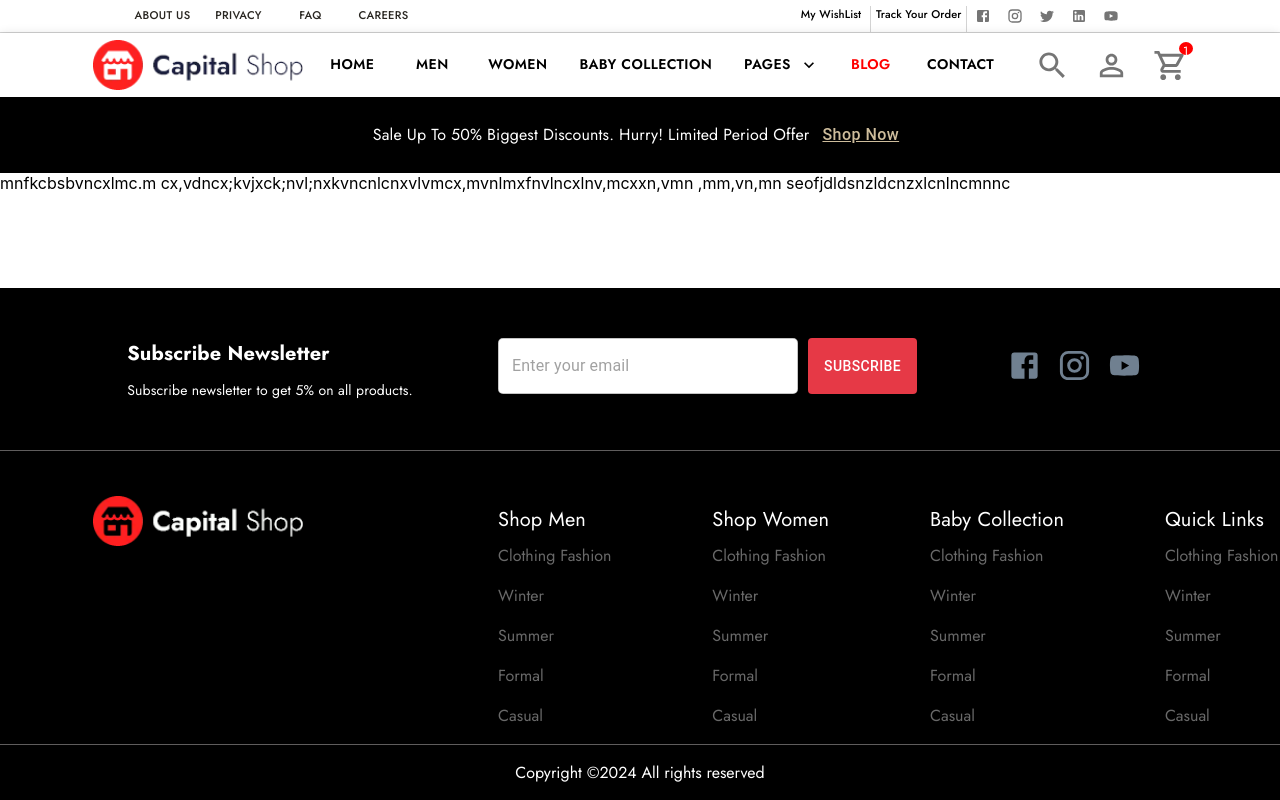
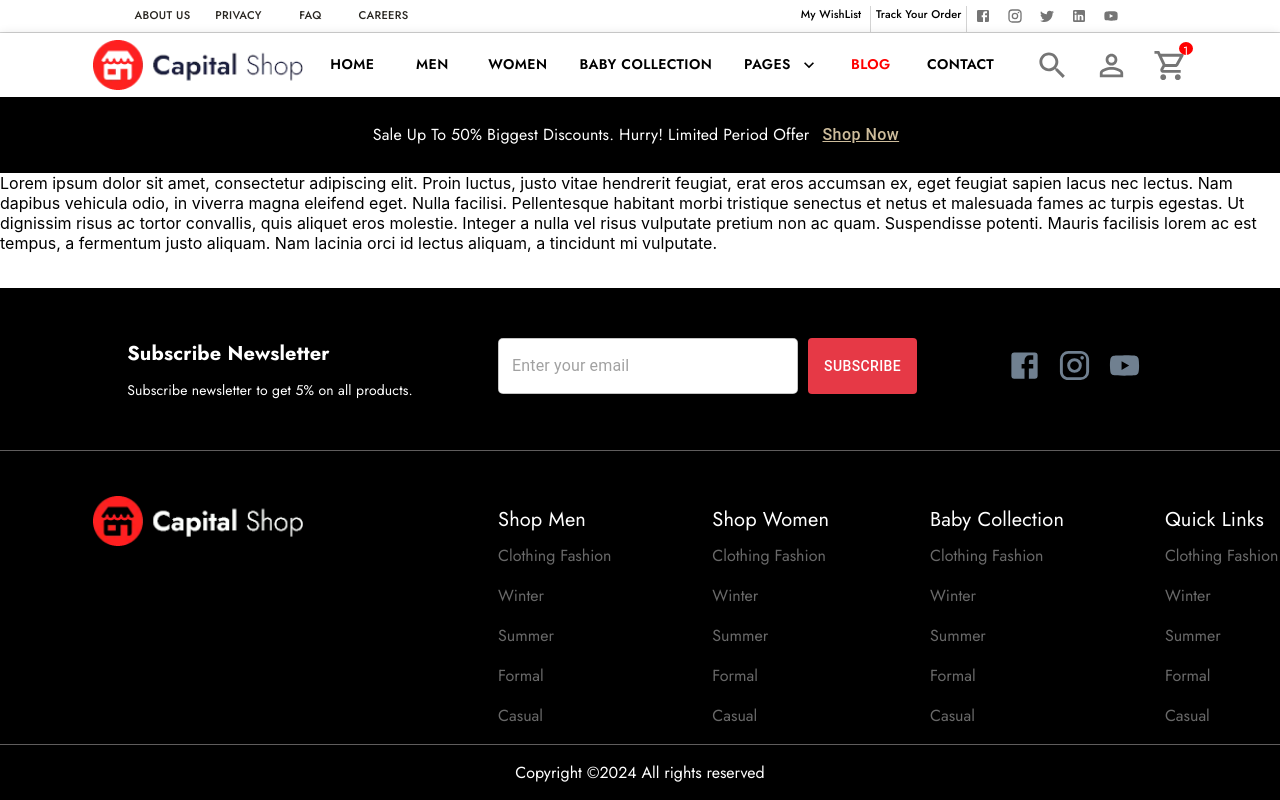
Before and after one commit to yash-joshii/Capital-Shop, a React (Create React App) app: page /Blog in a window 1280 px wide. Built offline with nearby package versions, Linux system fonts and the light colour scheme.

Commit message:
add lorem in blog.jsx

```diff
--- a/src/Blog/Blog.jsx
+++ b/src/Blog/Blog.jsx
@@ -2,8 +2,7 @@ import React from 'react'
 
 function Blog() {
   return (
-    <div>mnfkcbsbvncxlmc.m cx,vdncx;kvjxck;nvl;nxkvncnlcnxvlvmcx,mvnlmxfnvlncxlnv,mcxxn,vmn ,mm,vn,mn
-      seofjdldsnzldcnzxlcnlncmnnc
+    <div>Lorem ipsum dolor sit amet, consectetur adipiscing elit. Proin luctus, justo vitae hendrerit feugiat, erat eros accumsan ex, eget feugiat sapien lacus nec lectus. Nam dapibus vehicula odio, in viverra magna eleifend eget. Nulla facilisi. Pellentesque habitant morbi tristique senectus et netus et malesuada fames ac turpis egestas. Ut dignissim risus ac tortor convallis, quis aliquet eros molestie. Integer a nulla vel risus vulputate pretium non ac quam. Suspendisse potenti. Mauris facilisis lorem ac est tempus, a fermentum justo aliquam. Nam lacinia orci id lectus aliquam, a tincidunt mi vulputate.
     </div>
   )
 }
```
